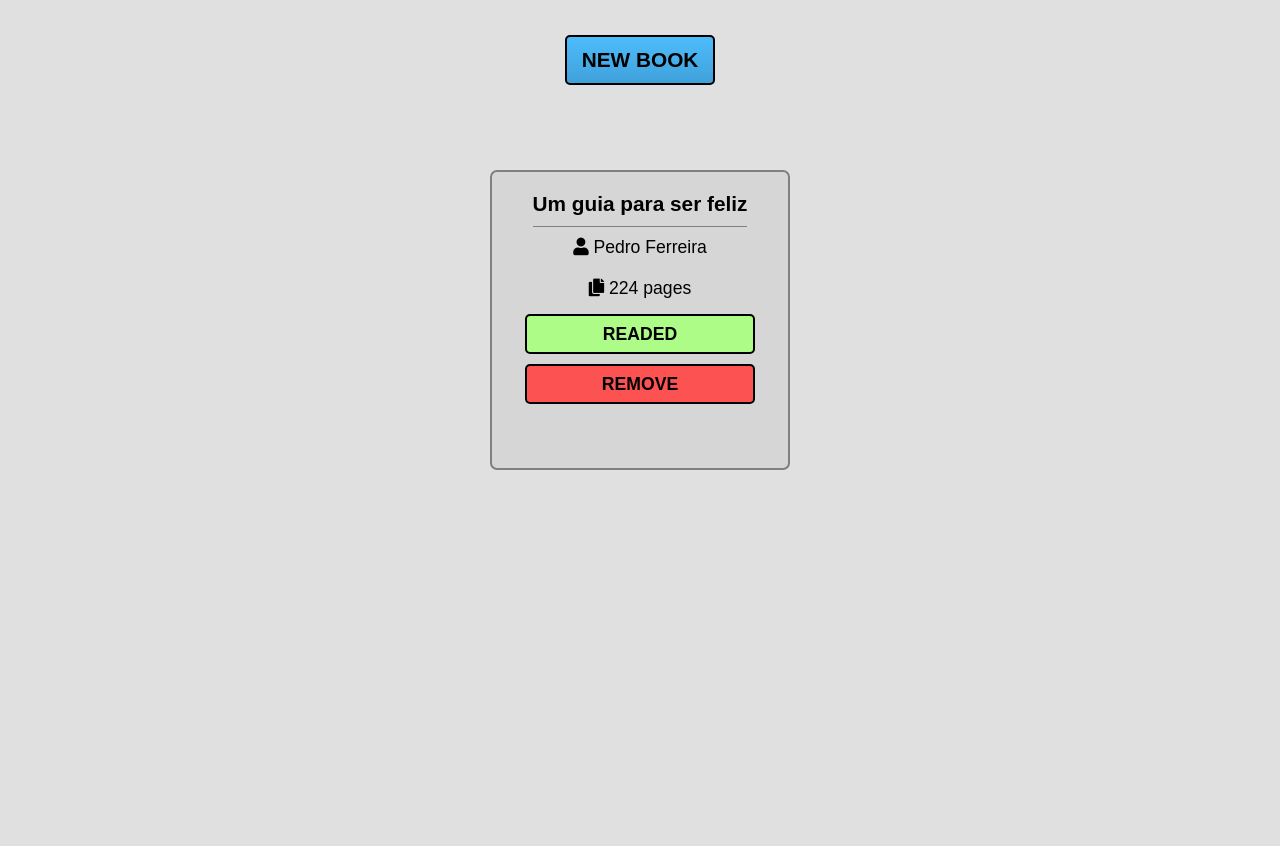
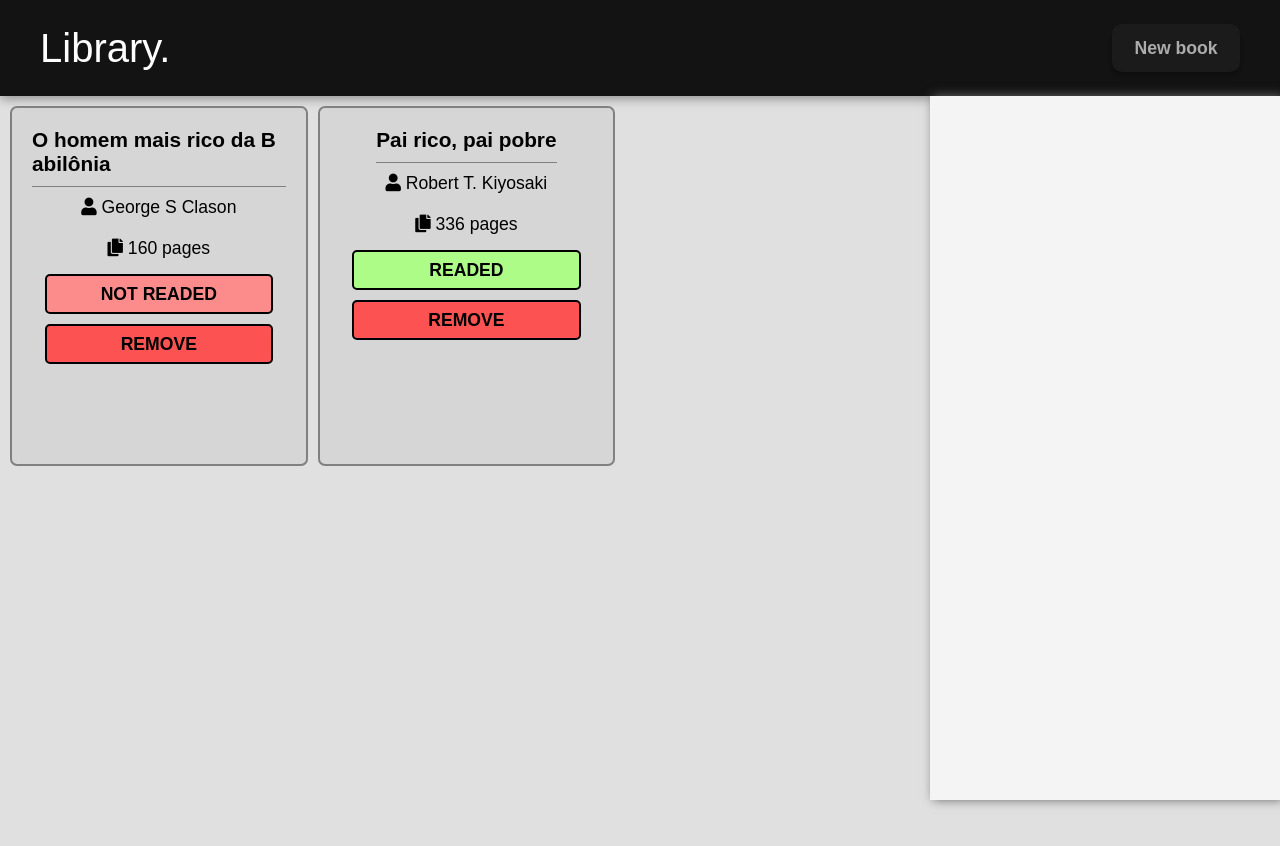
Before and after one commit to LuizFarias21/Library, a plain HTML site: page index.html in a window 1280 px wide. After the commit the page ends 800 px from the top, so only its background shows below. Drawn offline with Linux system fonts and the light colour scheme.

Commit message:
interface design improvement

```diff
--- a/app.js
+++ b/app.js
@@ -1,18 +1,20 @@
 const addBook = document.querySelector('.add-book');
-const section2 = document.querySelector('.section-2');
-let btnRemove;
-let card;
+const section = document.querySelector('section');
 const myLibrary = [];
-
-function Book(title, author, pages, read) {
-    this.title = title;
-    this.author = author;
-    this.pages = pages;
-    this.read = read;
+class Book {
+    constructor(title, author, pages, read) {
+        this.title = title;
+        this.author = author;
+        this.pages = pages;
+        this.read = read;
+    }
 }
 
-const example = new Book('Um guia para ser feliz', 'Pedro Ferreira', 224, true);
-myLibrary.push(example);
+// Example
+
+const example1 = new Book('O homem mais rico da Babilônia', 'George S Clason', 160, false);
+const example2 = new Book('Pai rico, pai pobre', 'Robert T. Kiyosaki ', 336, true);
+myLibrary.push(example1, example2);
 appendBook();
 
 addBook.addEventListener('click', addBookToLibrary);
@@ -31,11 +33,11 @@ function addBookToLibrary() {
 }
 
 function appendBook() {
-    section2.innerHTML = '';
+    section.innerHTML = '';
     for (let i = 0; i < myLibrary.length; i++) {
 
         console.log(myLibrary[i]);
-        card = document.createElement('div');
+        const card = document.createElement('div');
         card.className = 'card';
 
         const title = document.createElement('span');
@@ -61,20 +63,15 @@ function appendBook() {
             btnStatus.textContent = 'NOT READED';
         }
 
-        btnRemove = document.createElement('button');
+        const btnRemove = document.createElement('button');
         btnRemove.className = 'btn remove';
         btnRemove.textContent = 'REMOVE';
 
-        section2.append(card);
-        card.append(title);
-        card.append(author);
-        card.append(pages);
-        card.append(btnStatus);
-        card.append(btnRemove);
+        section.append(card);
+        card.append(title, author, pages, btnStatus, btnRemove);
         const cardId = card.dataset.id = i;
 
         btnRemove.addEventListener('click', () => {
-            console.log('aaaaaaaaaaaaaa');
             console.log(myLibrary);
             myLibrary.splice(cardId, 1);
             appendBook();
--- a/index.html
+++ b/index.html
@@ -11,17 +11,14 @@
 </head>
 
 <body>
-    <div class="section-1">
-        <button class="add-book">NEW BOOK</button>
-    </div>
-    <div class="section-2">
-       <!--  <div class="card">
-            <span class="title">Um guia para ser feliz</span>
-            <span class="info"><i class="fas fa-user"></i> Pedro Ferreira</span>
-            <span class="info"><i class="fas fa-copy"></i> 224 pages</span>
-            <button class="btn status-true">READ</button>
-            <button class="btn remove">REMOVE</button>
-        </div> --></div>
+        <header>
+            <span class="header-title">Library.</span>
+            <button class="add-book">New book</button>
+        </header>
+        <div class="content">
+            <section></section>
+            <aside></aside>
+        </div>
     <script src="app.js"></script>
 </body>
 
--- a/style.css
+++ b/style.css
@@ -6,29 +6,43 @@ html, body {
 
 body {
     background-color: rgb(224, 224, 224);
-
+    display: flex;
+    flex-direction: column;
 }
 
-.section-1 {
-    height: 15vh;
+header {
+    width: 100%;
+    height: 12vh;
+    background-color: #131313;
     display: flex;
-    justify-content: center;
     align-items: center;
+    justify-content: space-between;
+    position: fixed;
+    box-shadow: 0px 3px 10px rgb(146, 146, 146);
+}
+
+.header-title {
+    color: white;
+    font-size: 2.5rem;
+    margin-left: 5vh;
 }
 
 .add-book {
-    background-image: linear-gradient(#4dbcfc, #40a1da);
-    width: 150px;
-    height: 50px;
-    border: 2px solid black;
+    background-color: #1B1B1B;
+    width: 10%;
+    height: 50%;
     font-weight: bold;
-    border-radius: 5px;
-    font-size: 1.3rem;
+    border: none;
+    box-shadow: 0px 4px 4px rgba(0, 0, 0, 0.25);
+    border-radius: 10px;
+    font-size: 1.1rem;
     transition: 0.3s;
+    margin-right: 5vh;
+    color: rgb(172, 172, 172);
 }
 
 .add-book:hover {
-    filter: brightness(90%);
+    filter: brightness(1.5);
     transform: scale(1.05);
     cursor: pointer;
 }
@@ -37,21 +51,35 @@ body {
     filter: brightness(70%);
 }
 
-.section-2 {
-    margin: 40px;
+.content {
+    margin-top: 12vh;
+    display: flex;
+
+}
+
+aside {
+    width: 350px;
+    height: 88vh;
+    background-color: #F4F4F4;
+    position: fixed;
+    right: 0;
+    box-shadow: 3px 0px 10px rgb(107, 107, 107);
+}
+
+section {
+    margin-right: 350px;
     height: 85vh;
+    width: 100%;
     display: flex;
     flex-wrap: wrap;
-    justify-content: center;
 }
 
 .card {
-
-    margin: 10px;
-    min-width: 300px;
-    min-height: 200px;
-    max-width: 40%;
-    max-height: 300px;
+    min-width: 32%;
+    min-height: 45vh;
+    max-width: 32%;
+    max-height: 45vh;
+    margin: 10px 0px 0px 10px;
     background-color: rgb(214, 214, 214);
     border-radius: 7px;
     border: 2px solid gray;
```
